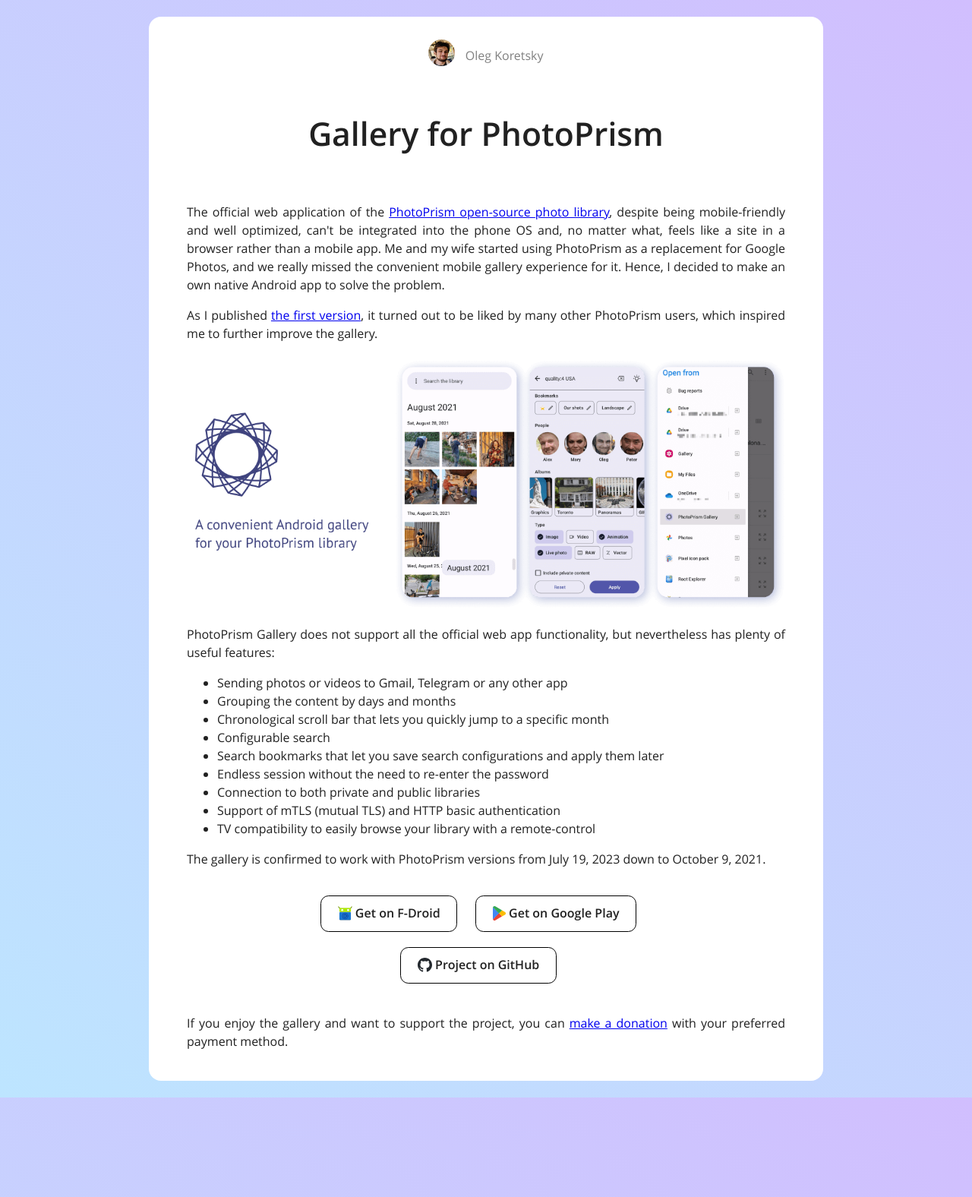
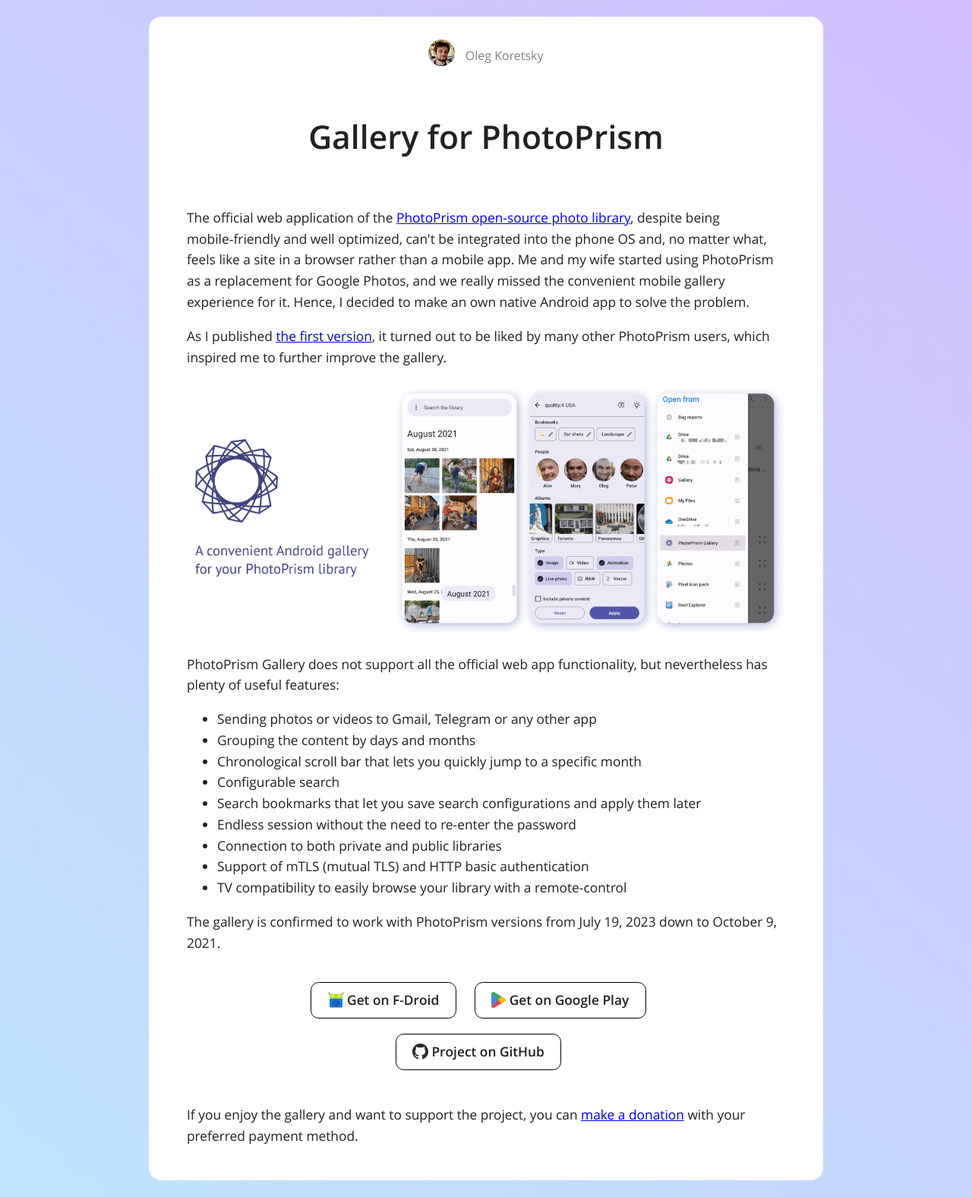
Before and after one commit to Radiokot/website, a Jekyll site: the page built from _projects/photoprism-android-gallery.html, in a window 1280 px wide. Shown: the whole page at 76% size. Built offline with Jekyll 4.4.1, drawn with Linux system fonts in a browser that asks for light colours; before the commit the page ends 1445 px from its top, so only the background shows below that.

Commit message:
Increase full article font size

```diff
--- a/_projects/photoprism-android-gallery.html
+++ b/_projects/photoprism-android-gallery.html
@@ -9,7 +9,7 @@
 <p>
     The official web application of the
     <a href="https://www.photoprism.app/" target="_blank">
-        PhotoPrism open-source photo library</a>, despite being mobile-friendly and well
+        PhotoPrism open-source photo library</a>, despite being mobile‑friendly and well
         optimized, can't be integrated into the phone OS and, no matter what, feels like
         a site in a browser rather than a mobile app. Me and my wife started using
         PhotoPrism as a replacement for Google Photos, and we really missed the
--- a/assets/css/style.css
+++ b/assets/css/style.css
@@ -109,11 +109,10 @@
 }
 
 .full-article {
-    text-align: justify;
     background-color: white;
     padding: 30px 50px 0px;
-    font-size: 12pt;
-    line-height: 1.5;
+    font-size: 13pt;
+    line-height: 1.6;
     margin: 0px 10% 0px 10%;
     border-radius: 16px;
     color: #212121;
```
